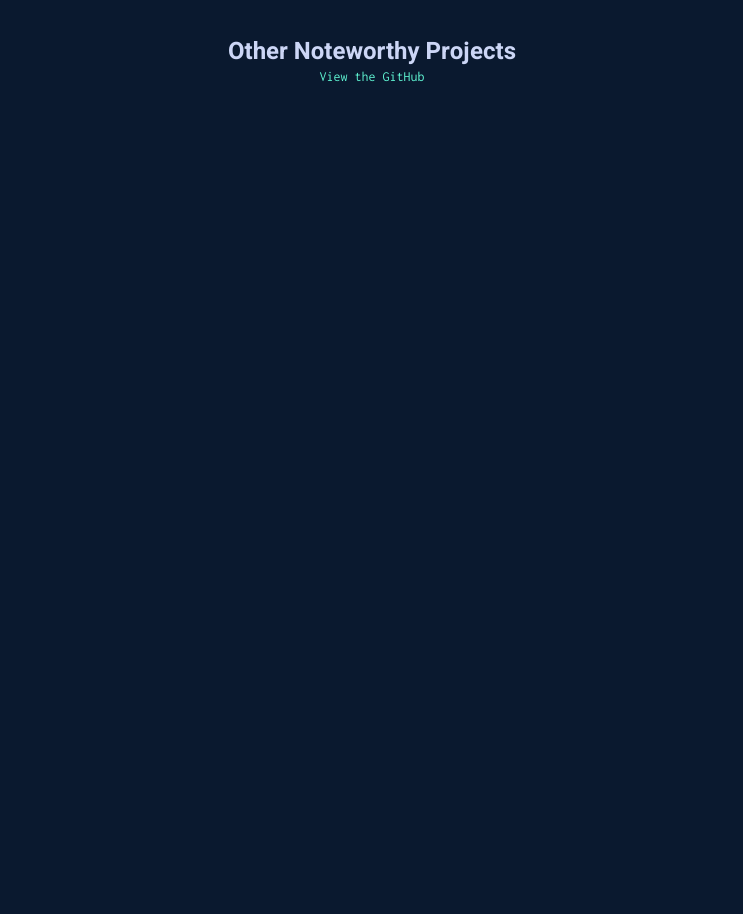
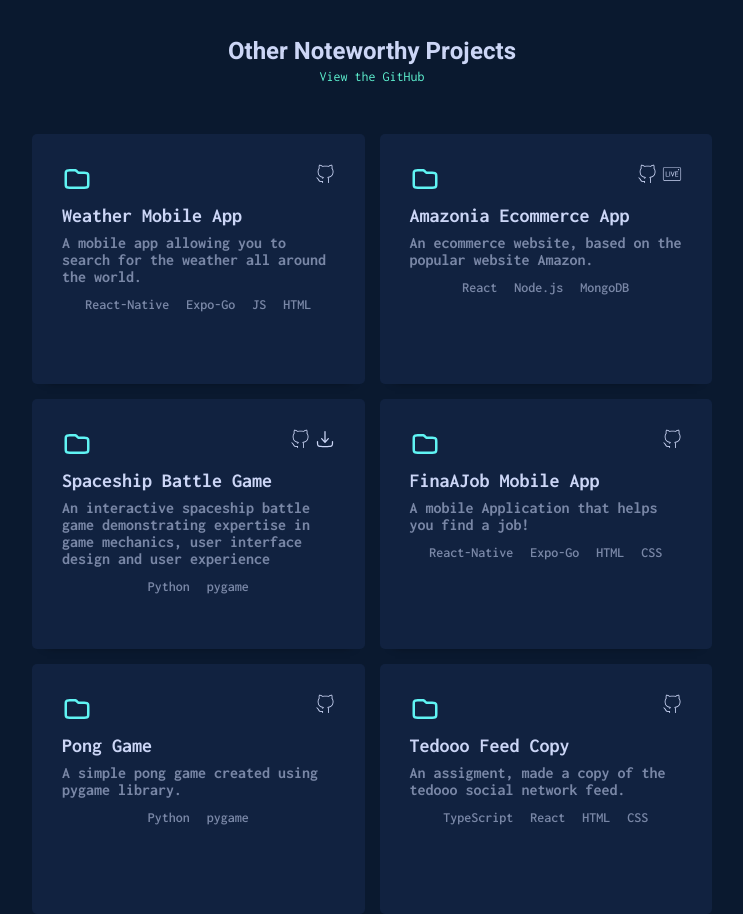
Before and after one commit to Zivgl66/Portfolio, a React (Create React App) app: page / in a window 1280 px wide. Shown: the part 4540-5454 px from the top of the page, without its empty margins (268-1011 px from the left). Before the commit the page ends 4674 px from the top, so only its background shows below. Built offline with nearby package versions, Linux system fonts and the light colour scheme.

Commit message:
added project_card component

```diff
--- a/src/components/Projects/Projects.jsx
+++ b/src/components/Projects/Projects.jsx
@@ -1,7 +1,9 @@
 import React from "react";
 import "./Projects.style.css";
 import { projectsArray } from "../../constants/projectsArray";
+import { otherProjectsArray } from "../../constants/otherProjectsArray";
 import Project from "../common/Project";
+import ProjectCard from "../common/ProjectCard/ProjectCard";
 
 const Projects = () => {
   return (
@@ -30,7 +32,18 @@ const Projects = () => {
         <a href="https://github.com/Zivgl66?tab=repositories" target="_blank">
           <p>View the GitHub</p>
         </a>
-        <ul className="projects_grid"></ul>
+        <ul className="projects_grid">
+          {otherProjectsArray.map((p) => (
+            <li>
+              <ProjectCard
+                links={p.links}
+                name={p.name}
+                description={p.description}
+                stack={p.stack}
+              />
+            </li>
+          ))}
+        </ul>
       </div>
     </div>
   );
--- /dev/null
+++ b/src/components/common/ProjectCard/ProjectCard.jsx
@@ -0,0 +1,58 @@
+import React from "react";
+import "./ProjectCard.style.css";
+import icon_github from "../../../assets/icons/github.svg";
+import icon_live from "../../../assets/icons/live.svg";
+import icon_download from "../../../assets/icons/download.svg";
+import icon_folder from "../../../assets/icons/folder.svg";
+
+const ProjectCard = (props) => {
+  return (
+    <a href={props.links.github} target="_blank">
+      <div id="project_card">
+        <div className="project_card_top">
+          <div className="icon">
+            <img src={icon_folder} alt="icon of folder" />
+          </div>
+          <div className="project_card_links">
+            {props.links.github && (
+              <button>
+                <a href={props.links.github} target="_blank">
+                  <img src={icon_github} alt="icon for github href" />
+                </a>
+              </button>
+            )}
+            {props.links.live && (
+              <button>
+                <a href={props.links.live} target="_blank">
+                  <img src={icon_live} alt="icon for live href" />
+                </a>
+              </button>
+            )}
+            {props.links.download && (
+              <button>
+                <a href={props.links.download} target="_blank">
+                  <img src={icon_download} alt="icon for download href" />
+                </a>
+              </button>
+            )}
+          </div>
+        </div>
+        <div className="project_card_bottom">
+          <div className="project_card_title">
+            <a href={props.links.github} target="_blank">
+              <h3>{props.name}</h3>
+            </a>
+          </div>
+          <div className="project_card_description">
+            <h5>{props.description}</h5>
+          </div>
+          <div className="project_card_stack">
+            <p>{props.stack}</p>
+          </div>
+        </div>
+      </div>
+    </a>
+  );
+};
+
+export default ProjectCard;
--- /dev/null
+++ b/src/components/common/ProjectCard/ProjectCard.style.css
@@ -0,0 +1,58 @@
+#project_card {
+  background-color: var(--text_background_color);
+  padding: var(--large_padding);
+  border-radius: var(--mini);
+  height: var(--mostest);
+  /* width: var(--mostest); */
+  box-shadow: 0 10px 10px -15px var(--black);
+}
+#project_card:hover {
+  transform: translate(0, -10px);
+}
+
+.project_card_top {
+  display: flex;
+  justify-content: space-between;
+  margin-bottom: var(--medium_margin);
+}
+.project_card_top .icon img {
+  width: var(--huge);
+  filter: brightness(0) saturate(100%) invert(95%) sepia(83%) saturate(1417%)
+    hue-rotate(147deg) brightness(100%) contrast(91%);
+}
+
+.project_card_top .project_card_links button a img {
+  width: var(--large);
+  margin-left: var(--mini);
+  transition: all 800ms ease-in-out;
+  filter: brightness(0) saturate(100%) invert(98%) sepia(18%) saturate(5131%)
+    hue-rotate(178deg) brightness(100%) contrast(93%);
+}
+.project_card_top .project_card_links button a img:hover {
+  filter: brightness(0) saturate(100%) invert(95%) sepia(83%) saturate(1417%)
+    hue-rotate(147deg) brightness(100%) contrast(91%);
+}
+
+.project_card_bottom .project_card_title a h3 {
+  color: var(--primary_color);
+  font-size: var(--large);
+  margin-bottom: var(--medium_margin);
+}
+.project_card_bottom .project_card_title a h3:hover {
+  color: var(--secondary_color);
+}
+
+.project_card_bottom .project_card_description h5 {
+  color: var(--primary_faded);
+  font-size: var(--regular);
+  margin-bottom: var(--large_margin);
+}
+
+.project_card_bottom .project_card_stack p {
+  font-size: var(--small);
+  color: var(--primary_faded);
+  font-weight: 600;
+  font-family: "Inconsolata", monospace;
+  word-spacing: var(--tiny);
+  /* margin-bottom: var(--large_margin); */
+}
```
Also changed, not shown: src/constants/otherProjectsArray.js (+6 -6 lines), src/assets/icons/download.svg (added), src/assets/icons/folder.svg (added).
